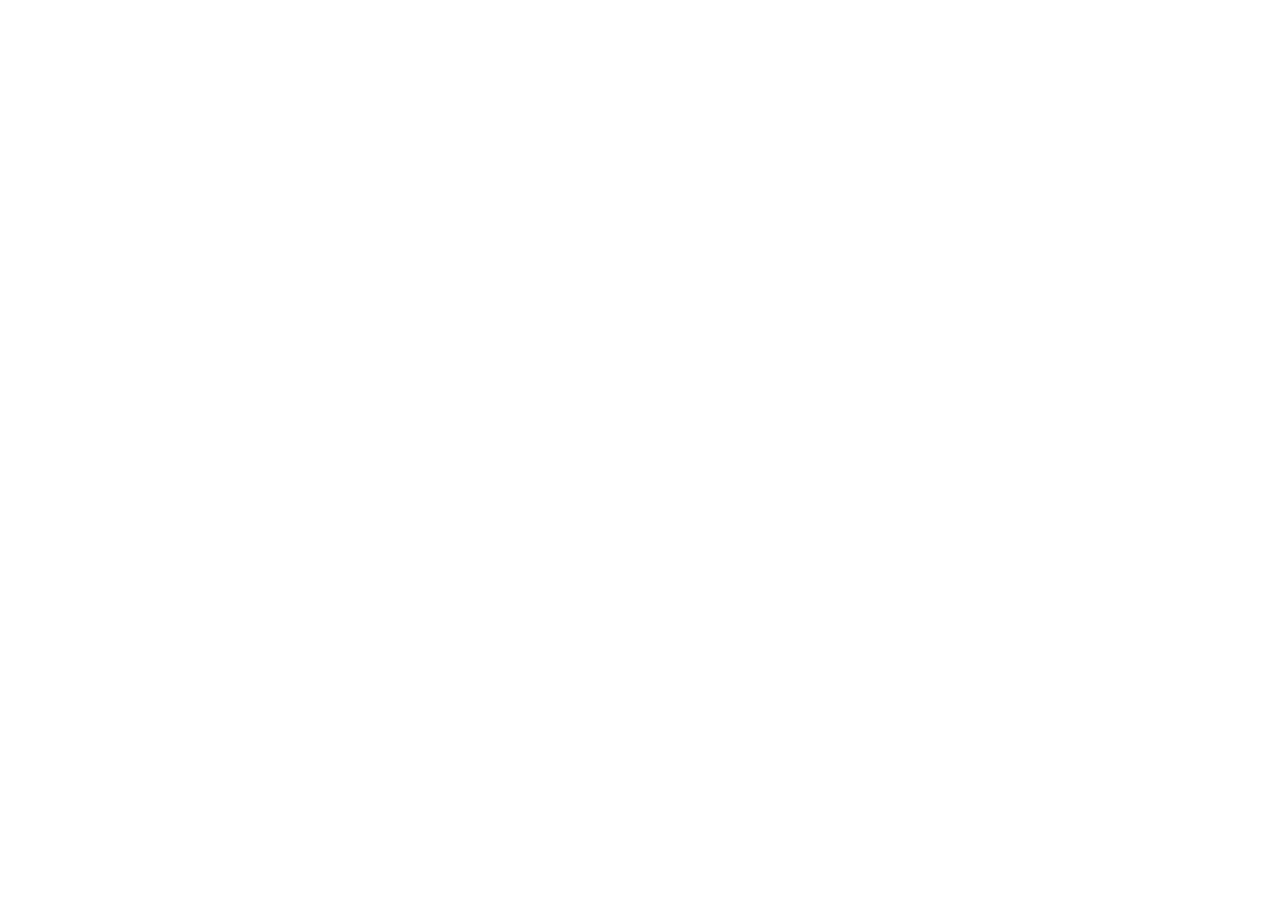
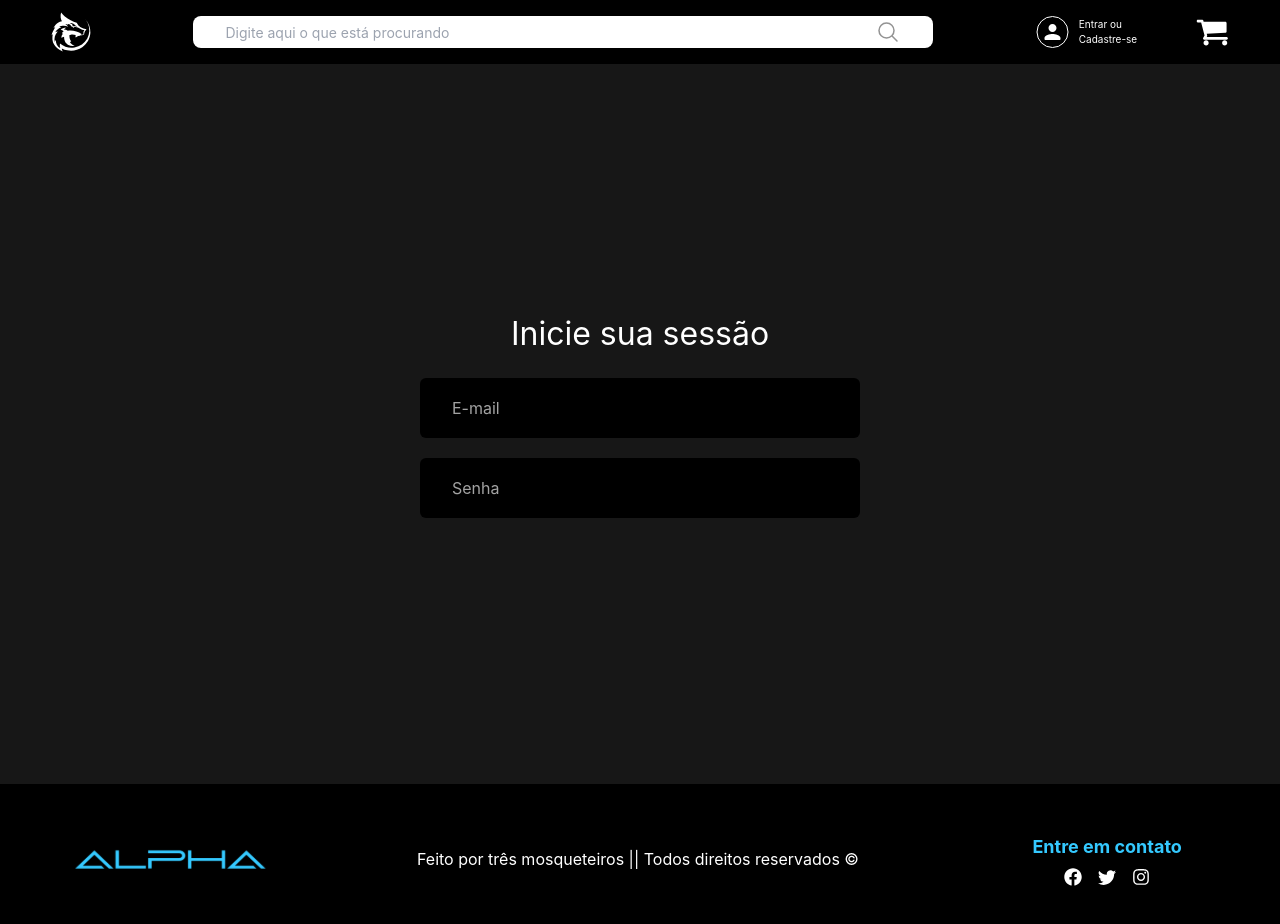
Before and after one commit to Pedro-Teodorio/pi_3_front, a React (Vite) app: page /login in a window 1280 px wide. Before the commit this address had no page. Shown: the top 924 px of the page. Before the commit the page ends 800 px from the top, so only its background shows below. Built offline with nearby package versions, Linux system fonts and the light colour scheme; a web font is replaced by a local one.

Commit message:
Refactorizar estilos de seção de categorias de produtos e do slider

```diff
--- a/src/Router.jsx
+++ b/src/Router.jsx
@@ -1,10 +1,12 @@
 import { Routes, Route } from 'react-router-dom';
 import Home from './pages/Home';
+import Login from './pages/Login';
 
 export default function Router() {
   return (
     <Routes>
       <Route path="/" element={<Home />} />
+      <Route path="/login" element={<Login />} />
     </Routes>
   );
 }
--- a/src/components/Box/index.jsx
+++ b/src/components/Box/index.jsx
@@ -4,7 +4,7 @@ import PropTypes from 'prop-types';
 
 export default function Box({ children }) {
   return (
-    <BoxContainer className="flex items-center justify-center text-white font-rubik text-head-lg">
+    <BoxContainer className="flex items-center justify-center font-rubik text-head-lg text-white">
       {children}
     </BoxContainer>
   );
--- /dev/null
+++ b/src/components/Button/index.jsx
@@ -0,0 +1,9 @@
+import PropTypes from 'prop-types';
+
+export default function Button({ children }) {
+  return <button>{children}</button>;
+}
+
+Button.propTypes = {
+  children: PropTypes.node.isRequired,
+};
--- /dev/null
+++ b/src/components/CarouselBox/index.jsx
@@ -0,0 +1,10 @@
+import { BoxContainer } from './style';
+import PropTypes from 'prop-types';
+
+export default function CarouselBox({ children }) {
+  return <BoxContainer className="carousel-box">{children}</BoxContainer>;
+}
+
+CarouselBox.propTypes = {
+  children: PropTypes.node.isRequired,
+};
--- /dev/null
+++ b/src/components/CarouselBox/style.js
@@ -0,0 +1,10 @@
+import styled from 'styled-components';
+
+export const BoxContainer = styled.div`
+  height: 500px;
+  width: 500px;
+  display: flex;
+  justify-content: center;
+  align-items: center;
+  background: black;
+`;
--- a/src/components/products-category-section/Card.jsx
+++ b/src/components/products-category-section/Card.jsx
@@ -2,8 +2,12 @@ import { ChevronRight } from 'lucide-react';
 
 export const Card = () => {
   return (
-    <div className="flex w-72  flex-col gap-4 rounded-xl  bg-black p-4 font-inter">
-      <img src="https://hotsite.pichau.com.br/nvidia/rtx4090/images/rtx-4090.png" alt="" className='object-cover w-60 mx-auto'/>
+    <div className="flex w-72 flex-col gap-4 rounded-xl bg-black p-4 font-inter">
+      <img
+        src="https://hotsite.pichau.com.br/nvidia/rtx4090/images/rtx-4090.png"
+        alt=""
+        className="mx-auto w-60 object-cover"
+      />
 
       <p className="text-head-sm font-bold text-white">R$ 3999,99</p>
       <div>
--- a/src/pages/Login/index.jsx
+++ b/src/pages/Login/index.jsx
@@ -1,5 +1,28 @@
-import React from 'react';
+import Footer from '../../components/Footer';
+import Header from '../../components/Header';
+import { Input, ButtonContainer } from './style';
 
 export default function Login() {
-  return <div>Login</div>;
+  return (
+    <section className="font-inter">
+      <Header />
+      <section className="flex h-[720px] w-full flex-col items-center justify-center gap-5 bg-neutral-950">
+        <h2 className="text-head-lg text-white">Inicie sua sessão</h2>
+        <form action="#" className="flex flex-col gap-5">
+          <Input
+            type="email"
+            className="h-[60px] w-[440px] rounded-md bg-black px-8 text-neutral-500"
+            placeholder="E-mail"
+          />
+          <Input
+            type="password"
+            className="h-[60px] w-[440px] rounded-md bg-black px-8"
+            placeholder="Senha"
+          />
+          <ButtonContainer></ButtonContainer>
+        </form>
+      </section>
+      <Footer />
+    </section>
+  );
 }
--- a/tailwind.config.js
+++ b/tailwind.config.js
@@ -14,11 +14,11 @@ export default {
         secondary: '#0096CC',
         'neutral-800': '#939393',
         'neutral-400': '#A3A3A3',
-        'neutral-950': '#0A0A0A',
+        'neutral-950': '#171717',
         white: '#ffffff',
         black: '#000000',
       },
-        fontSize: {
+      fontSize: {
         'head-lg': '32px',
         'head-md': '20px',
         'head-sm': '18px',
```
Also changed, not shown: src/components/Button/style.js (added).
